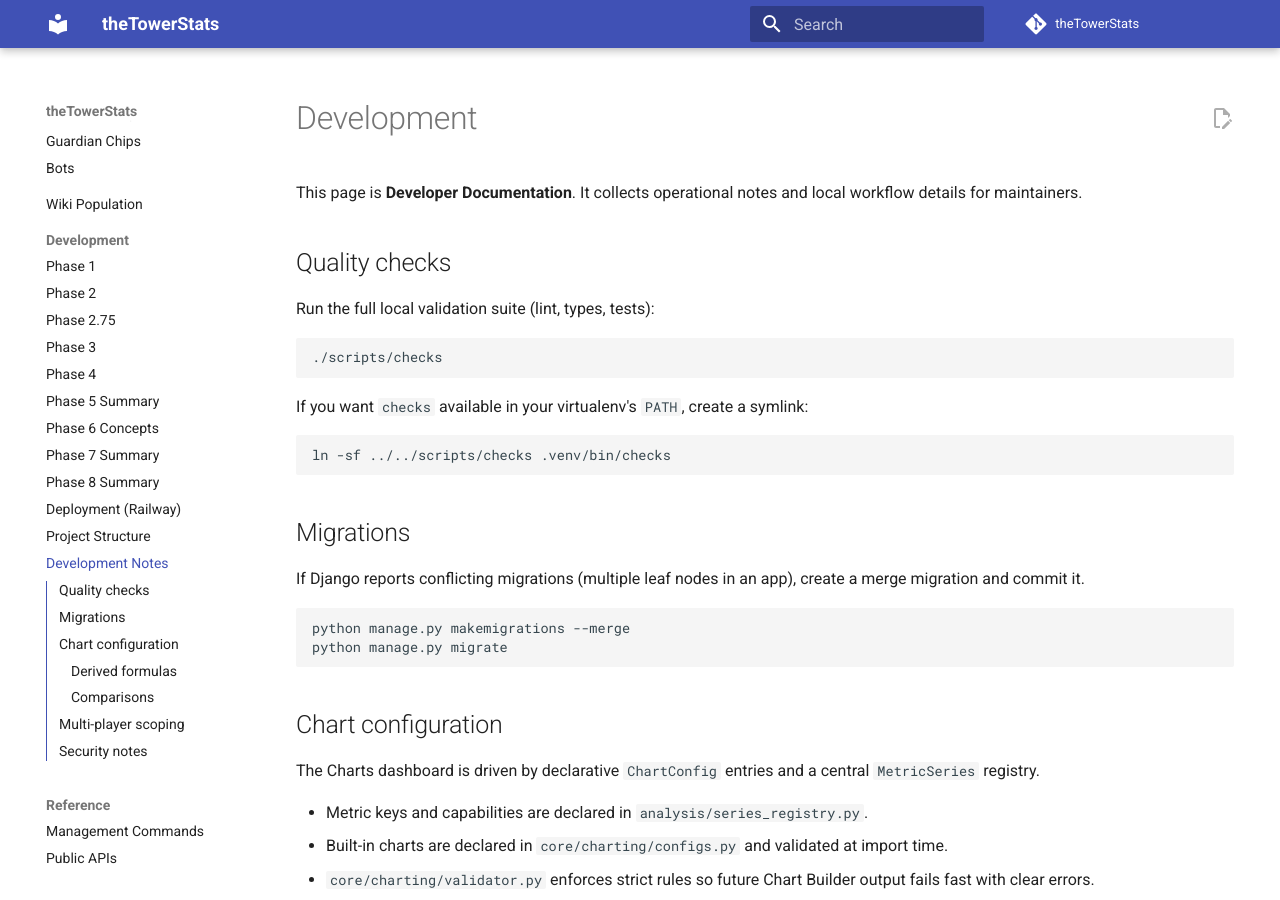
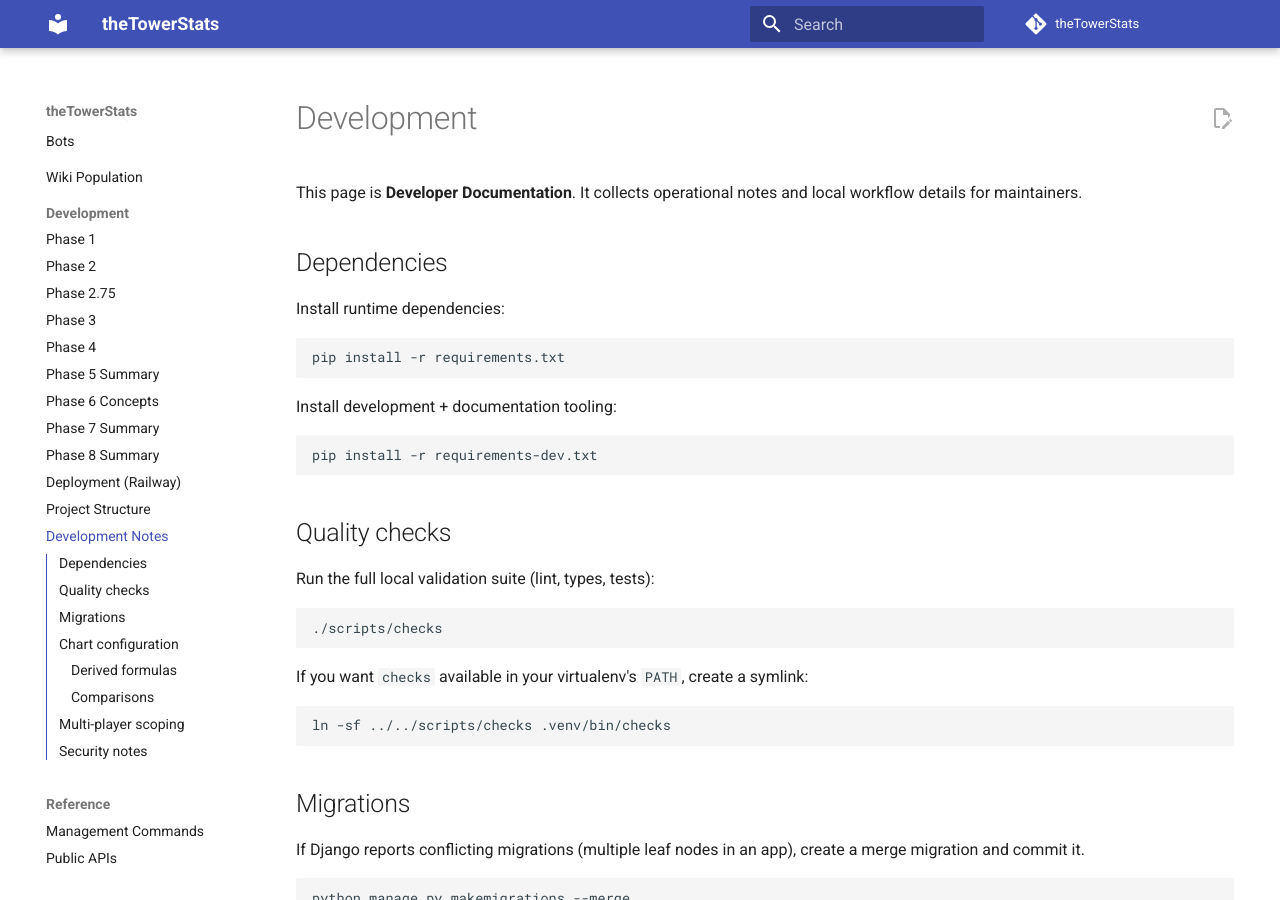
Before and after one commit to mahbam42/theTowerStats, an MkDocs documentation site: the page built from docs/development.md, in a window 1280 px wide and 900 px high. Built offline with MkDocs 1.6.1 and Material for MkDocs 9.7.7, drawn with Linux system fonts in a browser that asks for light colours; comment, search, counter and statistics services are not loaded.

Commit message:
Split requirements into runtime and dev (include docs tooling)

````diff
--- a/docs/development.md
+++ b/docs/development.md
@@ -1,6 +1,20 @@
 # Development
 
 This page is **Developer Documentation**. It collects operational notes and local workflow details for maintainers.
+
+## Dependencies
+
+Install runtime dependencies:
+
+```bash
+pip install -r requirements.txt
+```
+
+Install development + documentation tooling:
+
+```bash
+pip install -r requirements-dev.txt
+```
 
 ## Quality checks
 
````
Also changed, not shown: docs/deployment.md (+5 -0 lines), requirements-dev.txt (added, +18 -0 lines), requirements.txt (+0 -16 lines), 2 other files.
